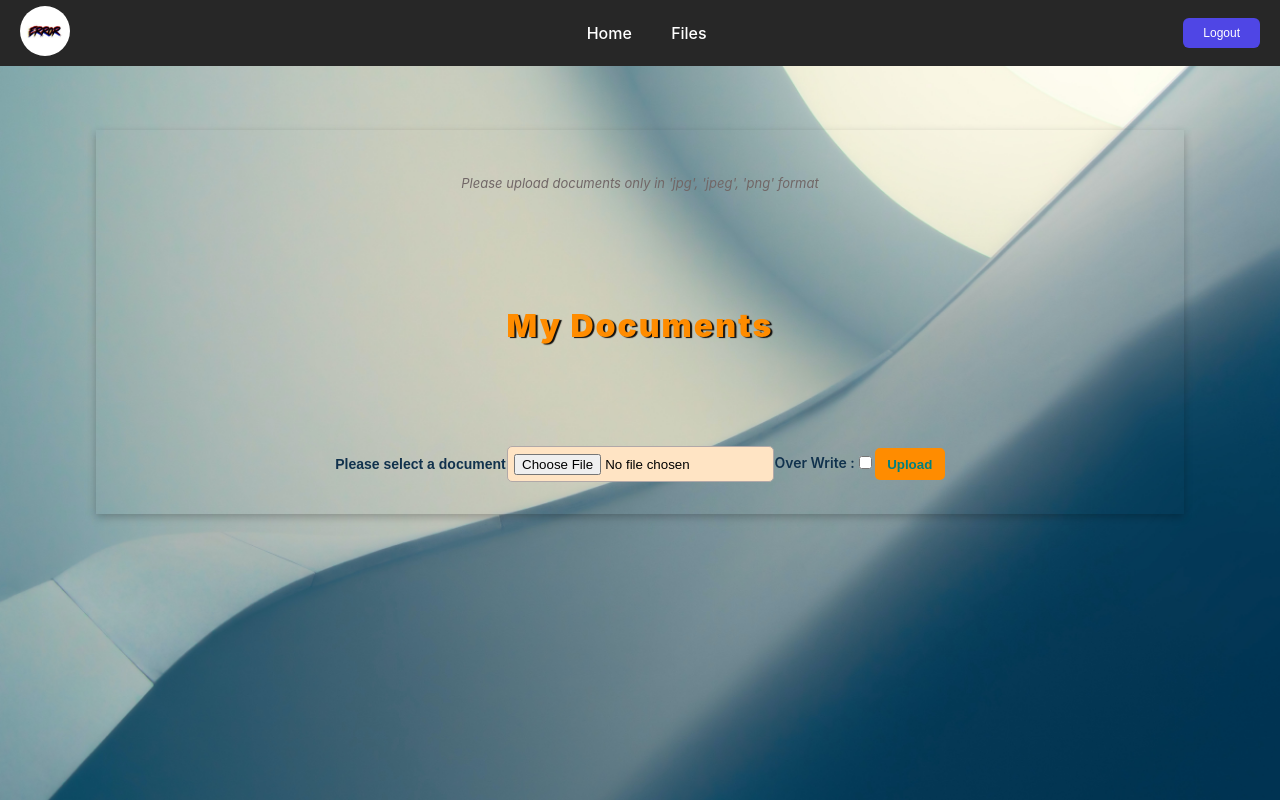
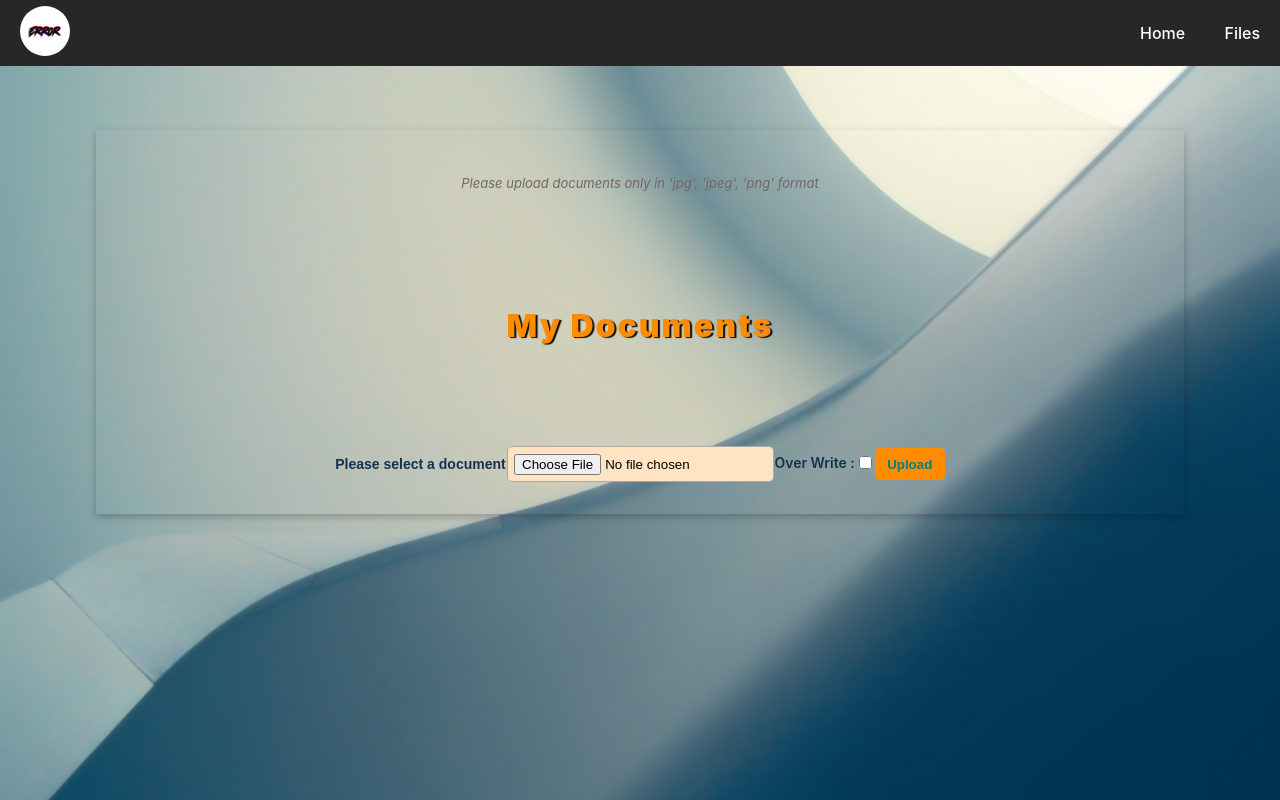
Before and after one commit to SrinivasKoppera/ErrorTechologiesTask, a React (Create React App) app in the folder Client/: page / in a window 1280 px wide. Built offline with nearby package versions, Linux system fonts and the light colour scheme.

Commit message:
Delete button feature updated

```diff
--- a/Client/src/components/Files/index.js
+++ b/Client/src/components/Files/index.js
@@ -16,9 +16,14 @@ const filesAPIConstants = {
 const Files = () => {
   const [filesArray, updateFilesArray] = useState([]);
   const [APIStatus, updateAPIStatus] = useState(filesAPIConstants.initial);
+  const [showDeleteBtn, updateShowDeleteBtn] = useState(true);
 
   useEffect(() => {
     gettingFilesFromDB();
+    updateShowDeleteBtn(true);
+    return () => {
+      updateShowDeleteBtn(false);
+    };
   }, []);
 
   const renderLoadingView = () => (
@@ -135,7 +140,10 @@ const Files = () => {
 
   return (
     <div>
-      <Header gettingFilesFromDB={gettingFilesFromDB} />
+      <Header
+        gettingFilesFromDB={gettingFilesFromDB}
+        showDeleteBtn={showDeleteBtn}
+      />
       <div className="main-container">{renderFilesView()}</div>
     </div>
   );
--- a/Client/src/components/Header/index.js
+++ b/Client/src/components/Header/index.js
@@ -6,7 +6,7 @@ import companyLogo from "../../images/error-type-logo-icon-free-vector.jpg";
 import "./index.css";
 
 const Header = (props) => {
-  const { gettingFilesFromDB } = props;
+  const { gettingFilesFromDB, showDeleteBtn } = props;
 
   const deleteAllFilesFromDB = async () => {
     try {
@@ -38,6 +38,7 @@ const Header = (props) => {
             <CgMenuHotdog size="30" color="#ffffff" />
           </li>
         </Link>
+        {showDeleteBtn && (
           <li>
             <button
               type="button"
@@ -47,6 +48,7 @@ const Header = (props) => {
               <FiLogOut size="30" color="#ffffff" />
             </button>
           </li>
+        )}
       </ul>
       <ul className="lg-screen-nav-links">
         <Link to="/" className="nav-link">
@@ -56,13 +58,15 @@ const Header = (props) => {
           <li>Files</li>
         </Link>
       </ul>
+      {showDeleteBtn && (
         <button
           type="button"
           className="lg-screen-logout-button"
           onClick={deleteAllFilesFromDB}
         >
-        Logout
+          Delete all
         </button>
+      )}
     </div>
   );
 };
```
Lines whose indentation alone changed are shown as unchanged.
